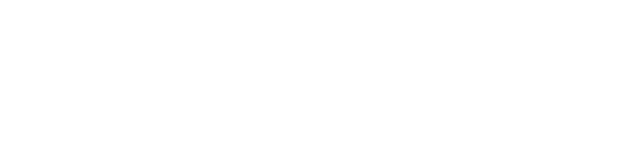
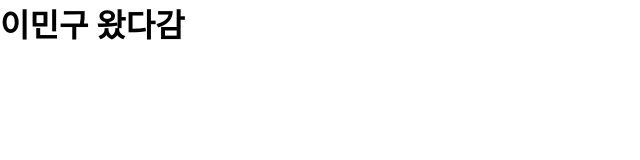
Before and after one commit to KDT-IaaS-Class-One-Group/KDT-IaaS-Class-One, a website: page app.html in a window 1280 px wide. Shown: the whole page, without its empty margins (0-640 px from the left). Drawn offline with Linux system fonts and the light colour scheme.

Commit message:
이민구 왔다감 표시

```diff
--- a/app.html
+++ b/app.html
@@ -8,7 +8,9 @@
   <style>*{ margin:0;padding:0;box-sizing:border-box; }</style>
 </head>
 <body>
-  <div id="root"></div>
+  <div id="root">
+    <h1>이민구 왔다감</h1>
+  </div>
   <script>
     let root = document.getElementById('root');
     function makeTag(fatherTag, tag ){
```
